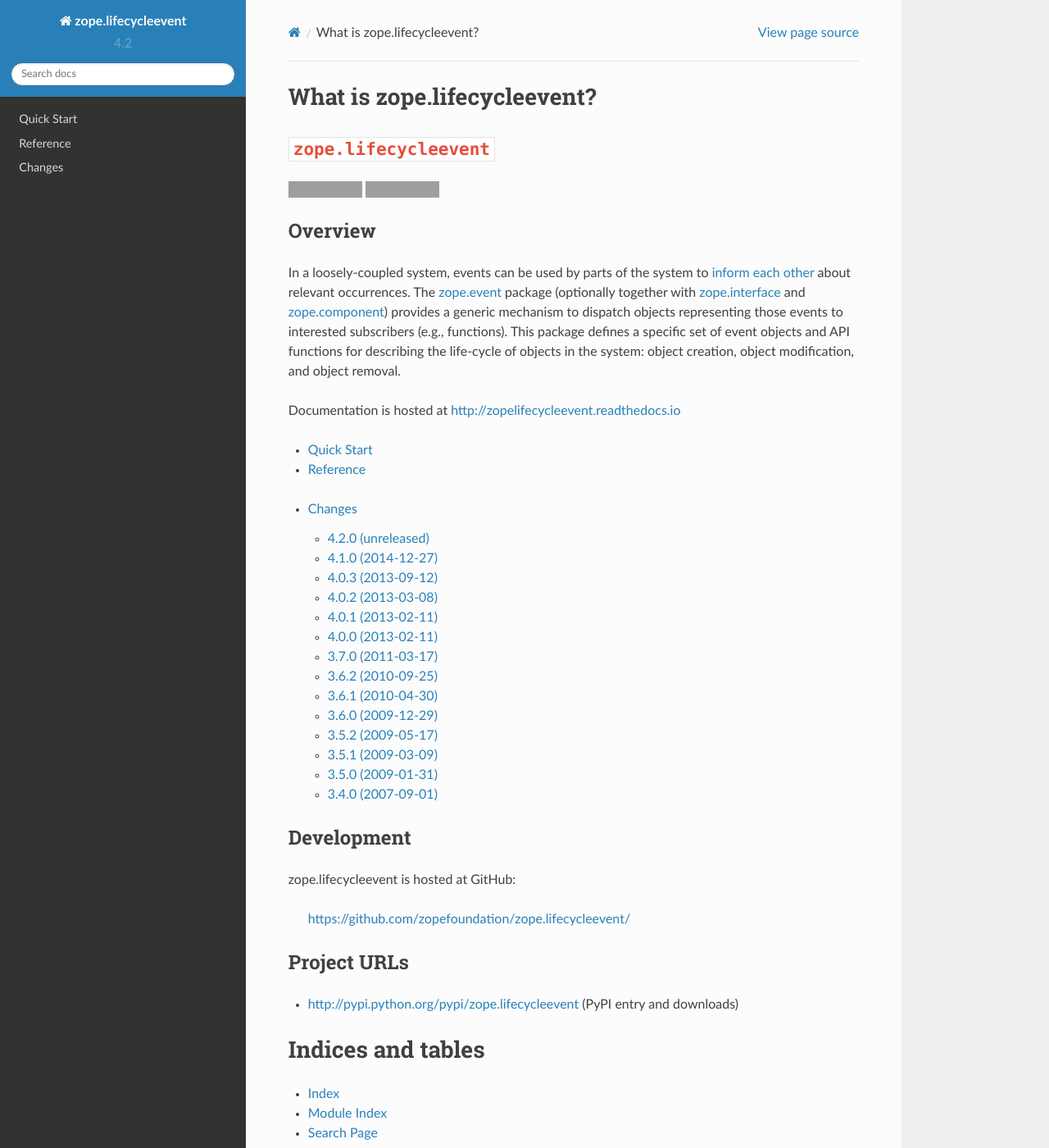
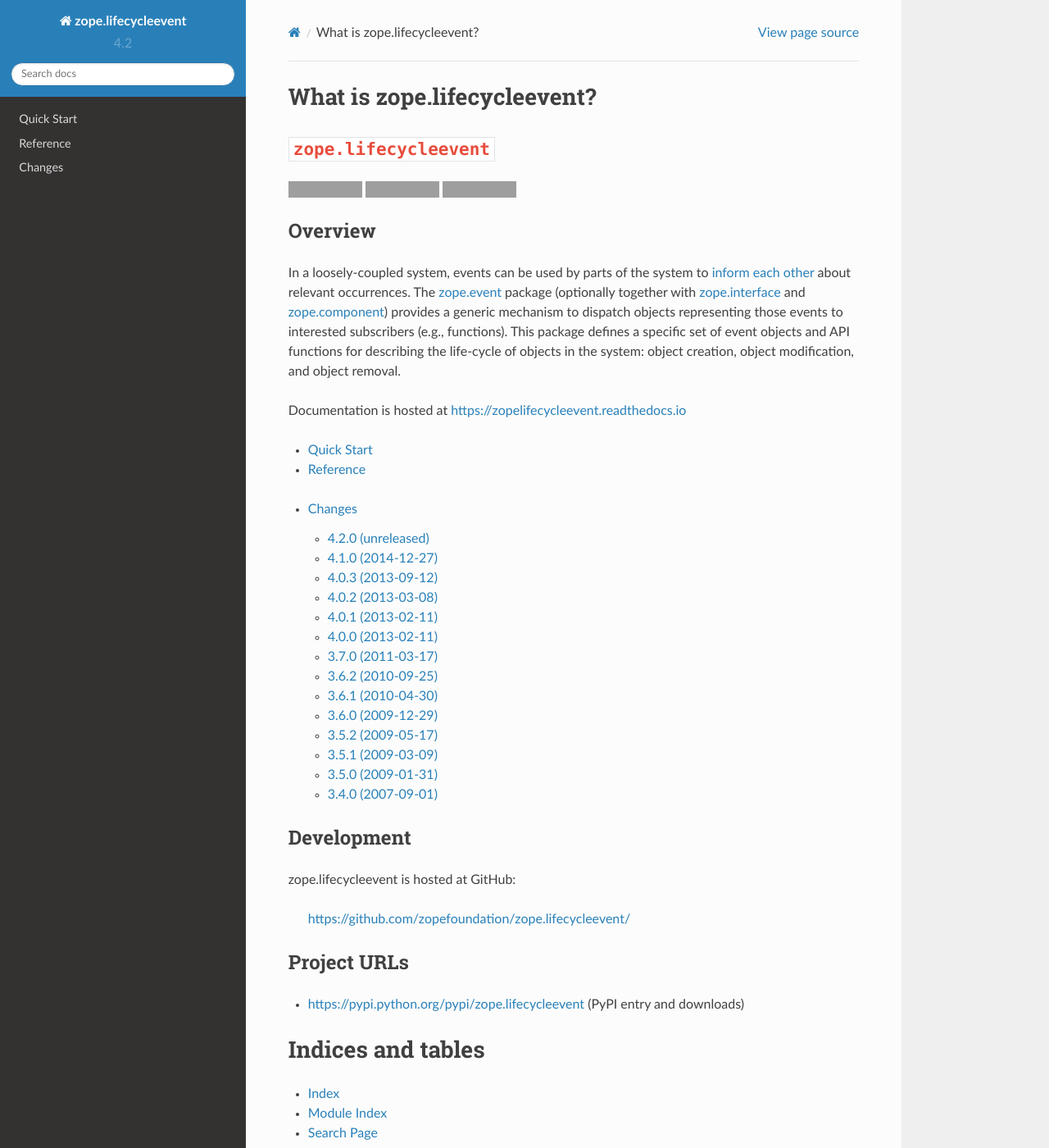
Before and after one commit to zopefoundation/zope.lifecycleevent, a Sphinx documentation site: the page built from doc/index.rst, in a window 1280 px wide and 1400 px high. Shown: the whole window at 82% size. Built offline with Sphinx 7.4.7 and the Read the Docs theme 2.0.0, drawn with Linux system fonts in a browser that asks for light colours; some of the changed lines change nothing that is shown; grey boxes are pictures that could not be loaded.

Commit message:
https all the things

```diff
--- a/README.rst
+++ b/README.rst
@@ -4,10 +4,16 @@
 
 .. image:: https://travis-ci.org/zopefoundation/zope.lifecycleevent.png?branch=master
         :target: https://travis-ci.org/zopefoundation/zope.lifecycleevent
+        :alt: Build Status
 
 .. image:: https://readthedocs.org/projects/zopelifecycleevent/badge/?version=latest
          :target: http://zopelifecycleevent.readthedocs.io/en/latest/?badge=latest
          :alt: Documentation Status
+
+.. image:: https://coveralls.io/repos/github/zopefoundation/zope.lifecycleevent/badge.svg?branch=master
+         :target: https://coveralls.io/github/zopefoundation/zope.lifecycleevent?branch=master
+         :alt: Coverage Status
+
 
 Overview
 ========
@@ -22,8 +28,8 @@
 creation, object modification, and object removal.
 
 .. _inform each other: https://zopeevent.readthedocs.io/en/latest/api.html#zope.event.notify
-.. _zope.event: http://zopeevent.readthedocs.io/en/latest/
-.. _zope.component: http://zopecomponent.readthedocs.io/en/latest/
-.. _zope.interface: http://zopeinterface.readthedocs.io/en/latest/
+.. _zope.event: https://zopeevent.readthedocs.io/en/latest/
+.. _zope.component: https://zopecomponent.readthedocs.io/en/latest/
+.. _zope.interface: https://zopeinterface.readthedocs.io/en/latest/
 
-Documentation is hosted at http://zopelifecycleevent.readthedocs.io
+Documentation is hosted at https://zopelifecycleevent.readthedocs.io
--- a/doc/index.rst
+++ b/doc/index.rst
@@ -27,7 +27,7 @@
 Project URLs
 ============
 
-* http://pypi.python.org/pypi/zope.lifecycleevent       (PyPI entry and downloads)
+* https://pypi.python.org/pypi/zope.lifecycleevent       (PyPI entry and downloads)
 
 
 ====================
```
